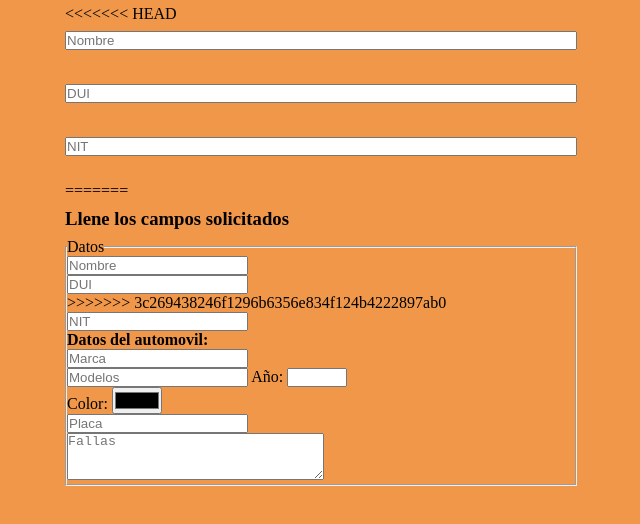
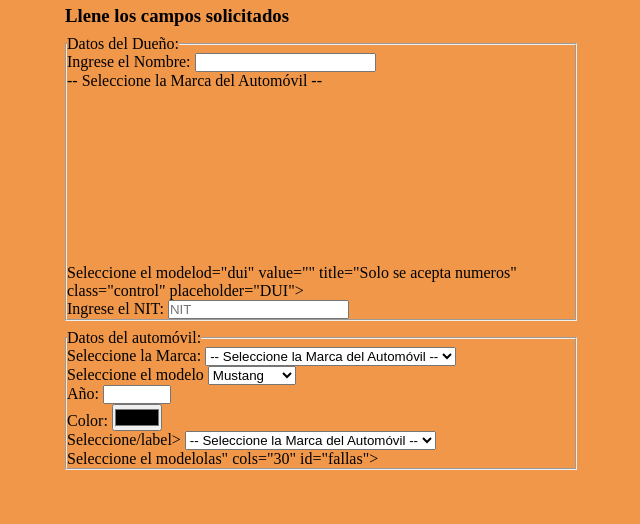
Before and after one commit to Jefferson-Castro23/Taller_PracticoIII, a plain HTML site: page index.html in a window 1280 px wide. Shown: the part 40-564 px from the top of the page, without its empty margins (319-959 px from the left). Drawn offline with Linux system fonts and the light colour scheme.

Commit message:
Update index.html

```diff
--- a/index.html
+++ b/index.html
@@ -17,56 +17,99 @@
   <div class="container">
     <div class="form">
 
-<<<<<<< HEAD
-<input type="text" id="nombre" value="" title="Solo se acepta letras" class="control" placeholder="Nombre" required><br>
-<input type="number" id="dui" value="" title="Solo se acepta numeros" class="control" placeholder="DUI" required><br>
-<input type="number" id="nit" value="" title="Solo se acepta numeros" class="control" placeholder="NIT" required><br>
-</table>
-=======
       <div class="titulo">
         <h3>Llene los campos solicitados</h3>
       </div>
-      <fieldset id="datos">
-        <legend>Datos</legend>
+      <fieldset id="datosD">
+        <legend>Datos del Dueño:</legend>
 
-        <input type="text" id="nombre" value="" title="Solo se acepta letras" class="control" placeholder="Nombre"
-          required><br>
+        <div>
+          <label for="">Ingrese el Nombre:</label>
+          <input type="tSeleccione=" nombre" value="" <select name="" id="marca">
+          <option value="">-- Seleccione la Marca del Automóvil --</option>
+          <option value=""></option>
+          <option value=""></option>
+          <option value=""></option>
+          <option value=""></option>
+          <option value=""></option>
+          <option value=""></option>
+          <option value=""></option>
+          <option value=""></option>
+          <option value=""></option>
+          </select>
+        </div>
 
-        <input type="number" id="dui" value="" title="Solo se acepta numeros" class="control" placeholder="DUI"
-          required><br>
->>>>>>> 3c269438246f1296b6356e834f124b4222897ab0
+        <div>
+          <label for="">Seleccione el modelo</label>d="dui" value="" title="Solo se acepta numeros" class="control"
+          placeholder="DUI">
+        </div>
 
-        <input type="number" id="nit" value="" title="Solo se acepta numeros" class="control" placeholder="NIT"
-          required><br>
-        </table>
+        <div>
+          <label for="">Ingrese el NIT:</label>
+          <input type="text" id="nit" value="" title="Solo se acepta numeros" class="control" placeholder="NIT">
+        </div>
+      </fieldset>
 
-        <h4>Datos del automovil:</h4>
+      <fieldset id="datosC">
+        <legend>Datos del automóvil:</legend>
 
-        <input type="text" id="marca" value="" class="control" placeholder="Marca" required><br>
-        <td>
-          <input type="text" list="modelo" placeholder="Modelos" />
-          <datalist id="modelo">
+        <div>
+          <label for="">Seleccione la Marca:</label>
+          <select name="" id="marca">
+            <option value="">-- Seleccione la Marca del Automóvil --</option>
+            <option value=""></option>
+            <option value=""></option>
+            <option value=""></option>
+            <option value=""></option>
+            <option value=""></option>
+            <option value=""></option>
+            <option value=""></option>
+            <option value=""></option>
+            <option value=""></option>
+          </select>
+        </div>
+
+        <div>
+          <label for="">Seleccione el modelo</label>
+          <select id="modelo">
             <option value="Mustang">Mustang</option>
             <option value="Ferrari">Ferrari</option>
             <option value="Lamborgini">Lamborgini</option>
             <option value="Audi">Audi</option>
             <option value="Pick Up">Pick Up</option>
             <option value="Camioneta">Camioneta</option>
-          </datalist>
-          <tr>
-            <td>Año:</td>
-            <td><input type="number" name="Año" min="0" max="100" /></td>
-          </tr>
-          <br>
-          <tr>
-            <td>Color:</td>
-            <td><input type="color" name="color"></td>
-          </tr>
-          <br>
-          <input type="number" id="placa" value="" class="control" placeholder="Placa" required>
-          <br>
-        <td><textarea rows="3" placeholder="Fallas" cols="30"></textarea></TD>
-        </TR>
+          </select>
+        </div>
+
+        <div>
+          <label for="">Año:</label>
+          <input type="number" name="Año" min="1990" max="2022" />
+        </div>
+
+        <div>
+          <label for="">Color:</label>
+          <input type="color" name="color">
+        </div>
+
+        <div>
+          <label for="">Seleccione/label>
+            <select name="" id="marca">
+              <option value="">-- Seleccione la Marca del Automóvil --</option>
+              <option value=""></option>
+              <option value=""></option>
+              <option value=""></option>
+              <option value=""></option>
+              <option value=""></option>
+              <option value=""></option>
+              <option value=""></option>
+              <option value=""></option>
+              <option value=""></option>
+            </select>
+        </div>
+
+        <div>
+          <label for="">Seleccione el modelo</label>las" cols="30" id="fallas"></textarea>
+        </div>
     </div>
     <script src="js/script.js"></script>
 </body>
```
